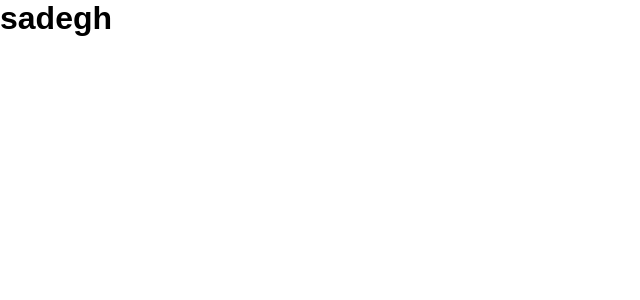
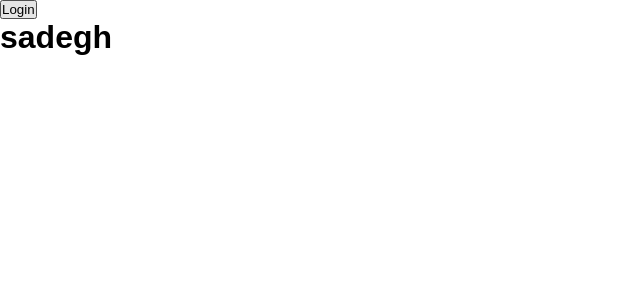
Before and after one commit to sadeghghasemnejadd/login-react-web-app, a React (Create React App) app: page / in a window 1280 px wide. Shown: the top 300 px of the page, without its empty margins (0-640 px from the left). Built offline with nearby package versions, Linux system fonts and the light colour scheme.

Commit message:
add header and add to apppjs

```diff
--- /dev/null
+++ b/src/components/layout/header/header.jsx
@@ -0,0 +1,13 @@
+const Header = () => {
+  return (
+    <header className="header">
+      <ul className="header__list">
+        <li className="header__list__item">
+          <button className="header__list__item__btn--login">Login</button>
+        </li>
+      </ul>
+    </header>
+  );
+};
+
+export default Header;
--- a/src/index.js
+++ b/src/index.js
@@ -1,10 +1,14 @@
 import React from "react";
 import ReactDOM from "react-dom/client";
 import App from "./App";
+import Header from "./components/layout/header/header";
 import "./sass/main.scss";
 const root = ReactDOM.createRoot(document.getElementById("root"));
 root.render(
   <React.StrictMode>
-    <App />
+    <Header />
+    <main>
+      <App />
+    </main>
   </React.StrictMode>
 );
--- /dev/null
+++ b/src/sass/_header.scss
@@ -0,0 +1,11 @@
+.header {
+  padding: 1.6rem;
+  &__list {
+    &__item {
+      &__btn {
+        &--login {
+        }
+      }
+    }
+  }
+}
```
